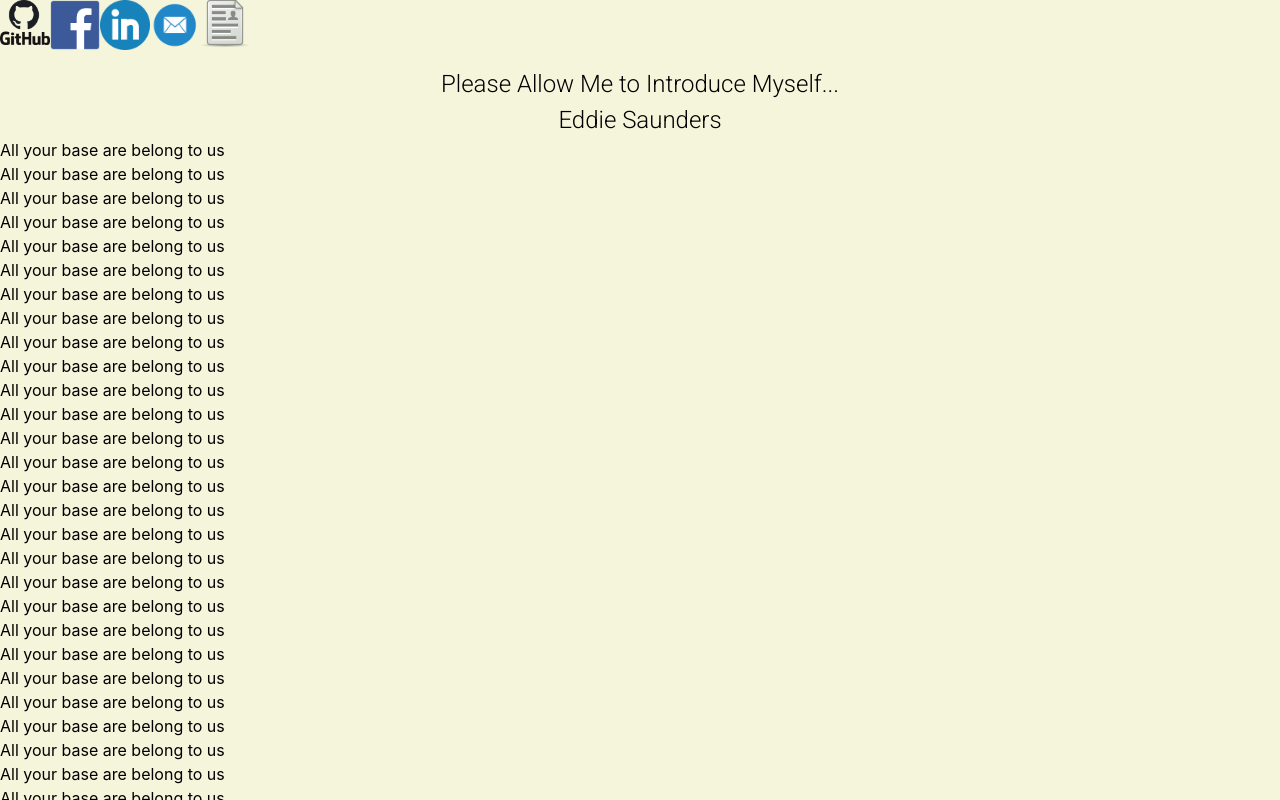
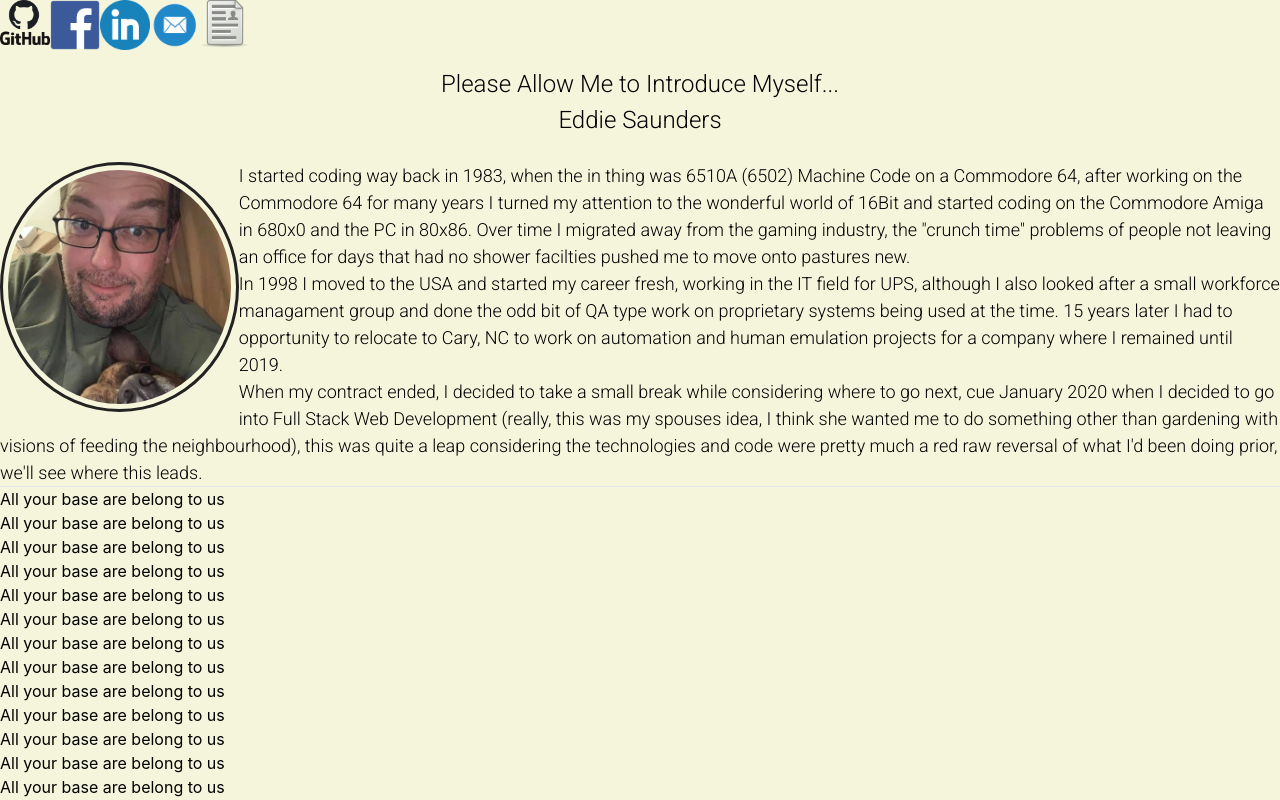
Before and after one commit to SaundersEddie/Eddie-Saunders-React-Portfolio, a React (Create React App) app: page / in a window 1280 px wide. Shown: the top 800 px of the page. Built offline with nearby package versions, Linux system fonts and the light colour scheme.

Commit message:
Added in reactinve formatting with tailwind css

```diff
--- a/src/Components/Body/body.css
+++ b/src/Components/Body/body.css
@@ -2,3 +2,17 @@
   font-family: "Roboto", sans-serif;
   font-size: x-large;
 }
+
+.eddieImage {
+  max-width: 250px;
+  max-height: 250px;
+  border: 3px solid #222;
+  padding: 5px;
+  float: left;
+  border-radius: 50%;
+}
+
+p {
+  font-family: "Roboto", sans-serif;
+  font-size: large;
+}
--- a/src/Components/Body/body.js
+++ b/src/Components/Body/body.js
@@ -1,13 +1,45 @@
 import React from "react";
+import EddieImage from "../../assets/Images/Eddie_ProfilePic.png";
+
 import "./body.css";
 
 const Body = () => {
   return (
-    <>
+    <div className="w-128">
       <h1 className="text-center myTitleText">
         Please Allow Me to Introduce Myself...
       </h1>
       <h1 className="text-center myTitleText">Eddie Saunders</h1>
+      <br></br>
+      <img className="eddieImage" src={EddieImage} />
+      <p>
+        I started coding way back in 1983, when the in thing was 6510A (6502)
+        Machine Code on a Commodore 64, after working on the Commodore 64 for
+        many years I turned my attention to the wonderful world of 16Bit and
+        started coding on the Commodore Amiga in 680x0 and the PC in 80x86. Over
+        time I migrated away from the gaming industry, the "crunch time"
+        problems of people not leaving an office for days that had no shower
+        facilties pushed me to move onto pastures new.
+      </p>
+      <p>
+        {" "}
+        In 1998 I moved to the USA and started my career fresh, working in the
+        IT field for UPS, although I also looked after a small workforce
+        managament group and done the odd bit of QA type work on proprietary
+        systems being used at the time. 15 years later I had to opportunity to
+        relocate to Cary, NC to work on automation and human emulation projects
+        for a company where I remained until 2019.
+      </p>
+      <p>
+        When my contract ended, I decided to take a small break while
+        considering where to go next, cue January 2020 when I decided to go into
+        Full Stack Web Development (really, this was my spouses idea, I think
+        she wanted me to do something other than gardening with visions of
+        feeding the neighbourhood), this was quite a leap considering the
+        technologies and code were pretty much a red raw reversal of what I'd
+        been doing prior, we'll see where this leads.
+      </p>
+      <hr></hr>
 
       <h1>All your base are belong to us</h1>
       <h1>All your base are belong to us</h1>
@@ -69,7 +101,7 @@ const Body = () => {
       <h1>All your base are belong to us</h1>
       <h1>All your base are belong to us</h1>
       <h1>All your base are belong to us</h1>
-    </>
+    </div>
   );
 };
 
```
Also changed, not shown: src/assets/Images/linkedInIconOLD.png (deleted).
